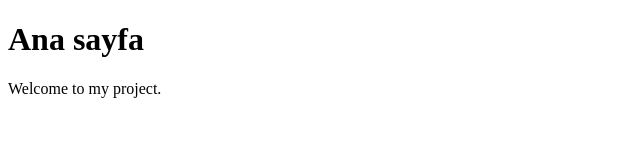
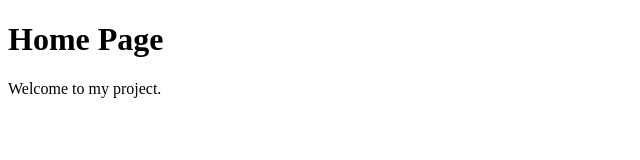
Before and after one commit to Hakgunpl/first-js-app, a plain HTML site: page index.html in a window 1280 px wide. Shown: the whole page, without its empty margins (0-640 px from the left). Drawn offline with Linux system fonts and the light colour scheme.

Commit message:
Update index.html

```diff
--- a/index.html
+++ b/index.html
@@ -5,7 +5,7 @@
 </head>
 
 <body>
-<h1>Ana sayfa</h1>
+<h1>Home Page</h1>
   <p>Welcome to my project.</p>
 
 </body>
```
